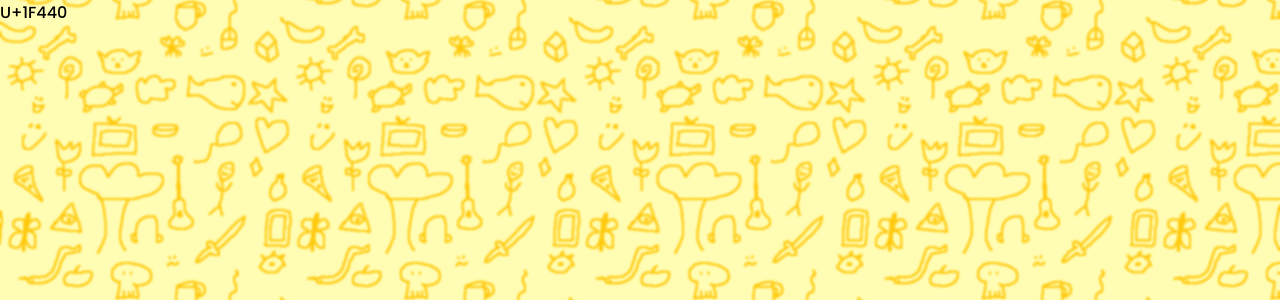
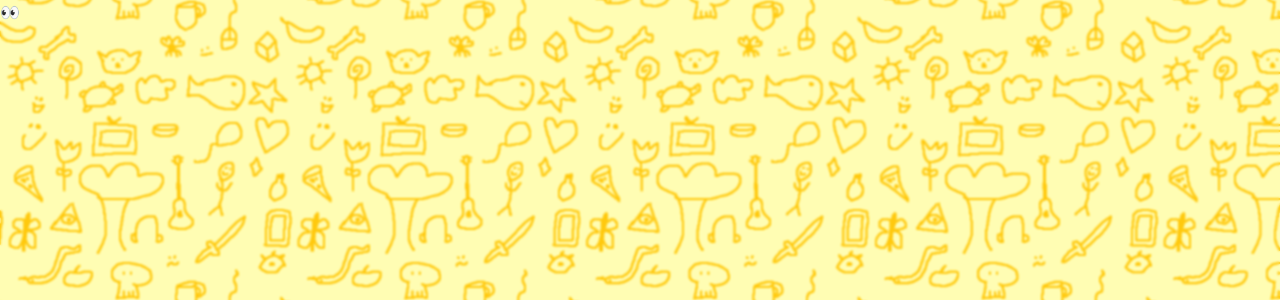
Before and after one commit to anirudhi89/Sketched, a Flask app: page /p/search.html in a window 1280 px wide. Shown: the part 94-394 px from the top of the page. Run offline with Flask 2, Linux system fonts and the light colour scheme.

Commit message:
update unicode

```diff
--- a/templates/search.html
+++ b/templates/search.html
@@ -1,5 +1,5 @@
 {% extends '_base.html' %}
 {% block title %}Sketched | Search {% endblock %}
 {% block content %}
-<div>U+1F440</div>
+<div><p>👀</p></div>
 {% endblock %}
```
